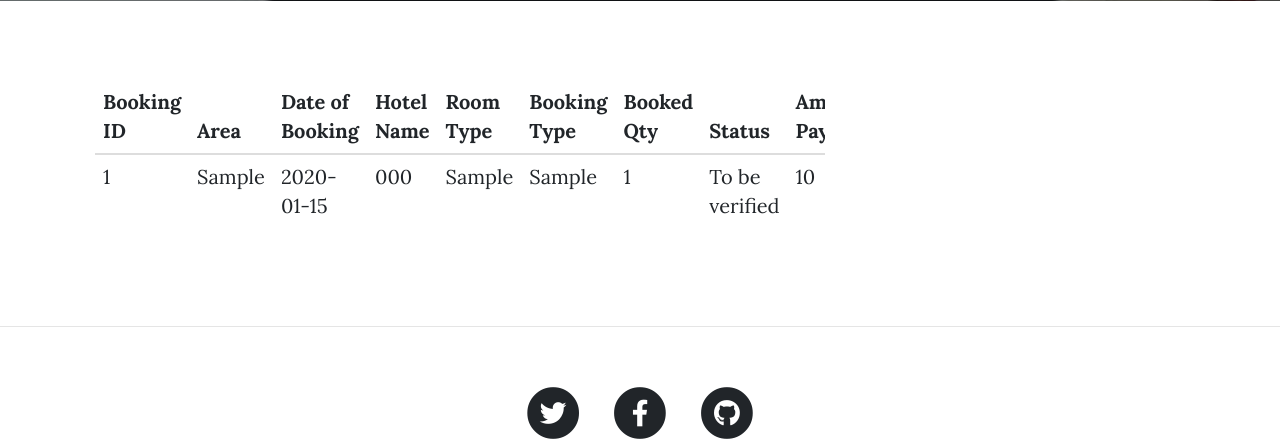
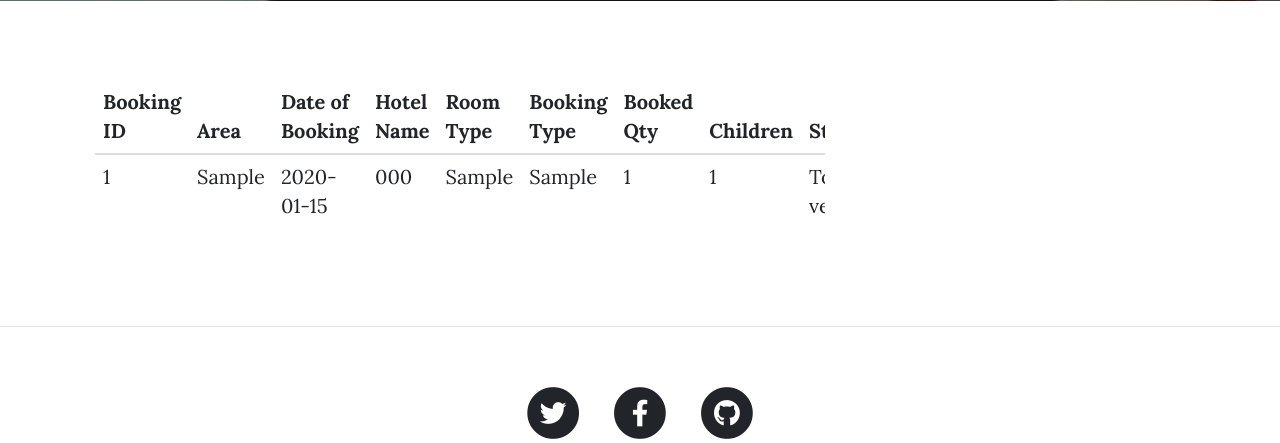
Before and after one commit to laveen01/sp-3c_yatra-1, a Flask app: page /review_booking in a window 1280 px wide. Shown: the part 531-974 px from the top of the page. Run offline with Flask 2, Linux system fonts and the light colour scheme; a user stored in the database is signed in; tables that the repository leaves empty hold one stand-in row (values such as "Sample post"); some libraries are stand-ins or nearby versions.

Commit message:
Update review_booking.html

```diff
--- a/templates/review_booking.html
+++ b/templates/review_booking.html
@@ -57,10 +57,13 @@
                           <th>Room Type</th>
                           <th>Booking Type</th>
                           <th>Booked Qty</th>
+                          <th>Children</th>
                           <th>Status</th>
                             <th>Amount Payable</th>
                             <th>Discount</th>
-                          <th>Total Amount Paid</th>
+                          <th>Amount Paid-1</th>
+                          <th>Amount Paid-2</th>
+                          <th>Amount Paid-3</th>
                             <th>Amount Pending</th>
                           <th>Transactions Date</th>
                           <th>Ref / UTRs No</th>
@@ -79,10 +82,13 @@
                                 <td>{{ booking.room_type }}</td>
                                 <td>{{ booking.booking_type }}</td>
                                 <td>{{ booking.number_of_room_booked }}</td>
+                                <td>{{ booking.number_of_children }}</td>
                                  <td>{{ booking.status }}</td>
                                  <td>{{ booking.amount_payable }}</td>
                                  <td>{{ booking.discount }}</td>
-                                 <td>{{ (booking.amount_paid | int(0)) + (booking.amount_2 | int(0)) + (booking.amount_3 | int(0)) }}</td>
+                                 <td>{{ (booking.amount_paid | int(0))}}</td>
+                                 <td>{{ (booking.amount_2 | int(0))}}</td>
+                                 <td>{{ (booking.amount_3 | int(0))}}</td>
                                  <td>{{ booking.amount_pending }}</td>
                                  <td>{{ booking.transaction_date }},
                                      {% if booking.trn_dt_2 is not none %}{{ booking.trn_dt_2 }}{% else %}''{% endif %},
```
